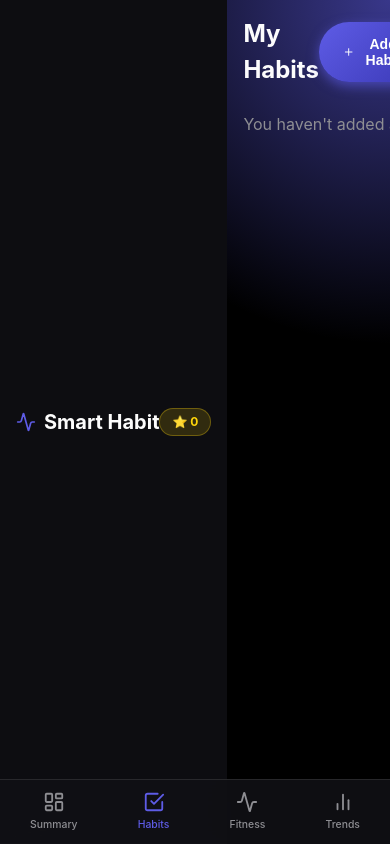
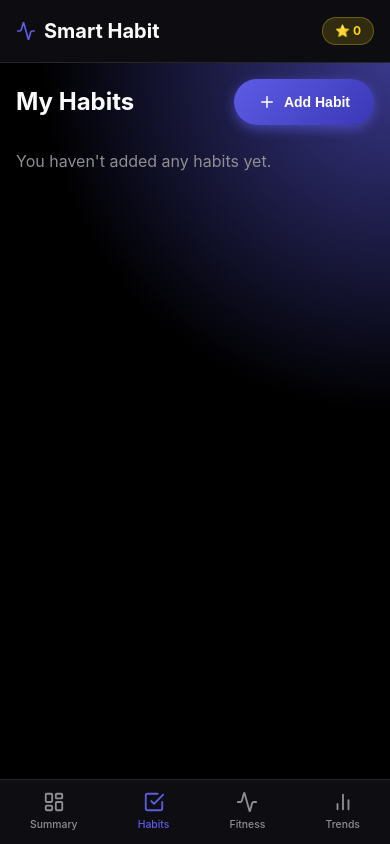
Before and after one commit to Sachindhankhar2003/smart-habit-tracker, a React (Vite) app: page /smart-habit-tracker/habits in a window 390 px wide. Built offline with nearby package versions, Linux system fonts and the light colour scheme; sample sign-in values are in the browser's storage.

Commit message:
Fix flex-direction in mobile layout

```diff
--- a/src/index.css
+++ b/src/index.css
@@ -233,6 +233,10 @@ body {
 }
 
 @media (max-width: 768px) {
+  .app-container {
+    flex-direction: column;
+  }
+
   .sidebar {
     display: none; /* Removed completely for bottom nav */
   }
```
